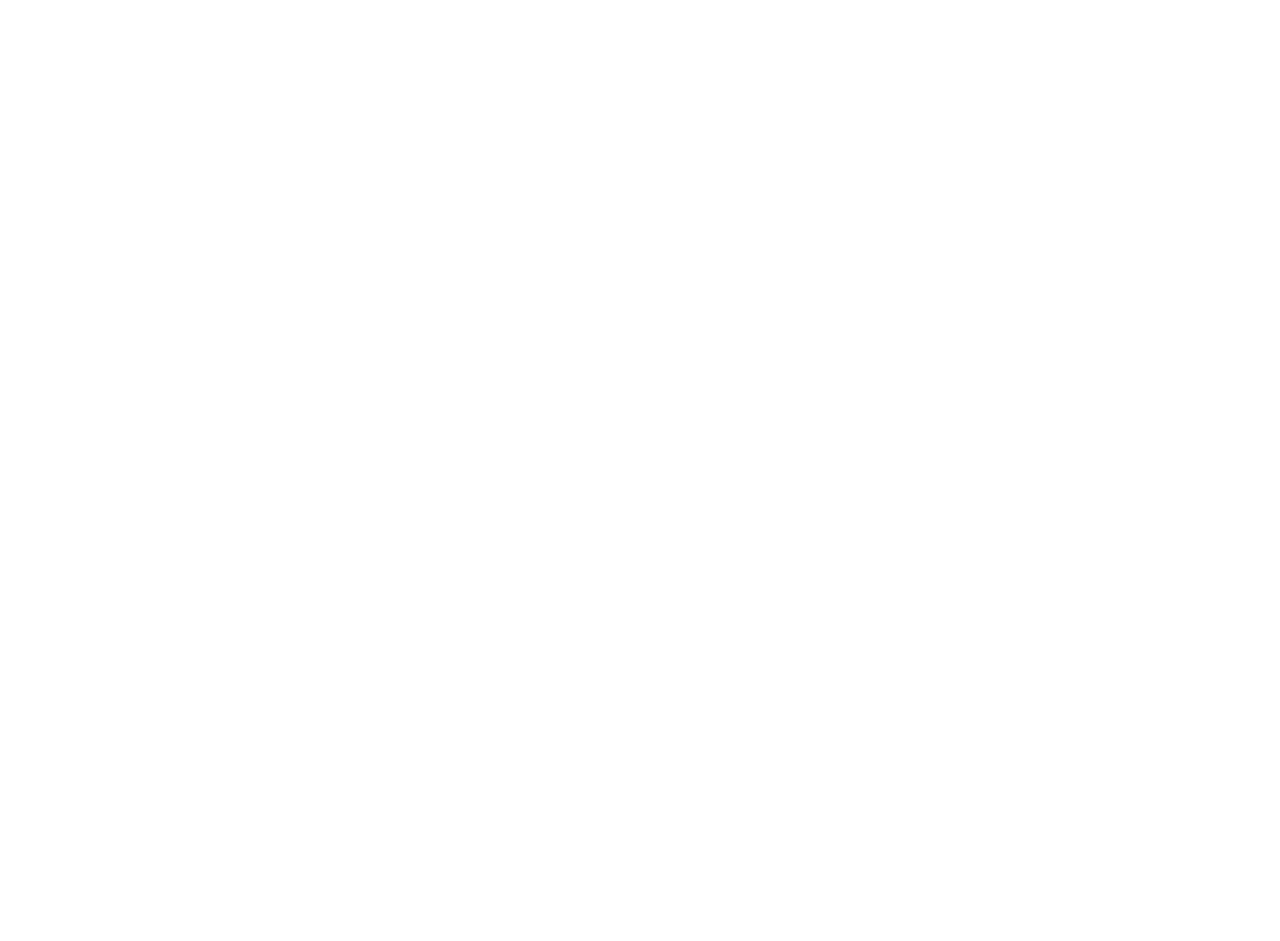
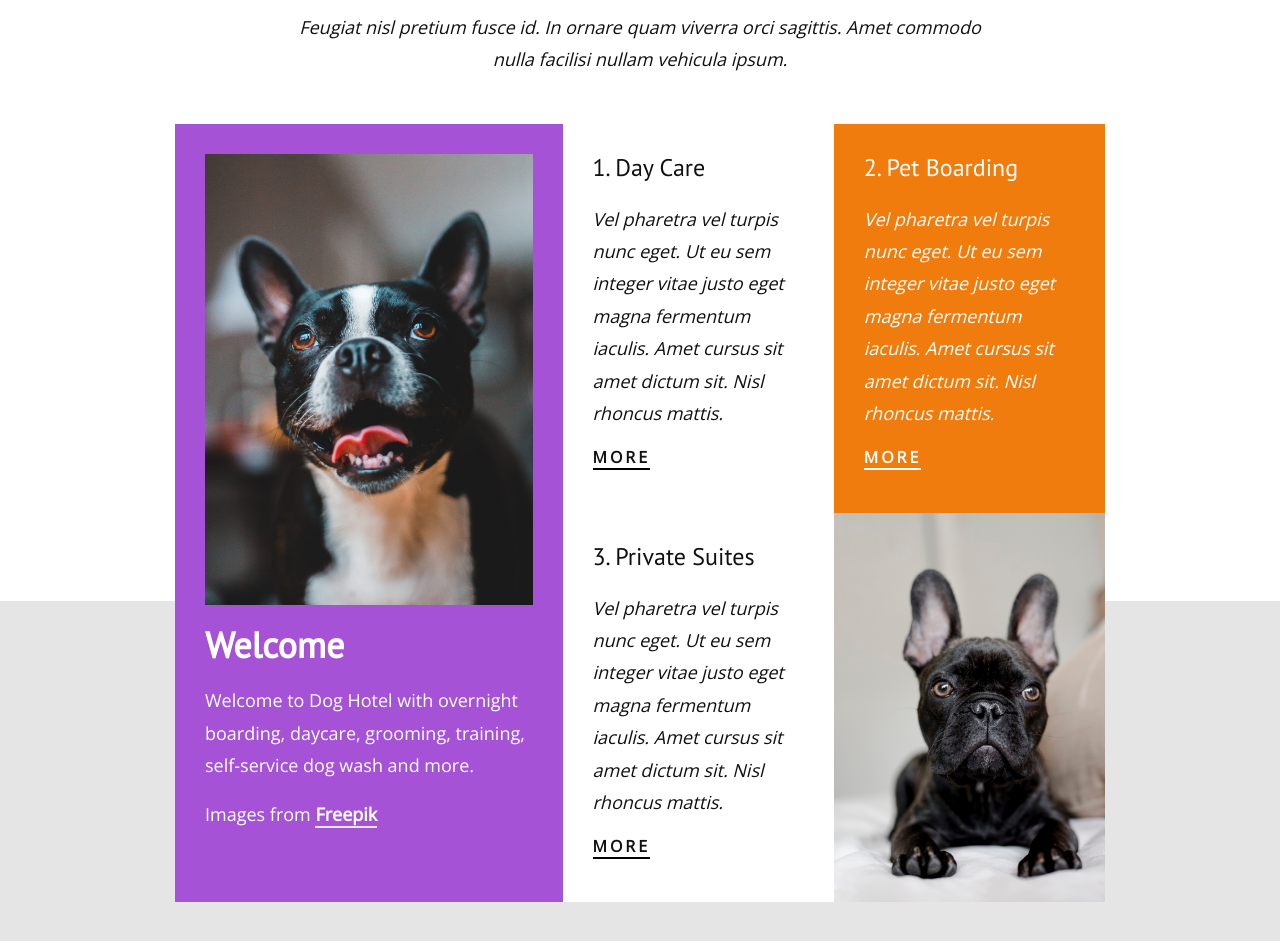
Before and after one commit to bongudth/myself-pets-stories, a Vue app: page / in a window 1280 px wide. Shown: the part 3780-4721 px from the top of the page. Before the commit the page ends 3612 px from the top, so only its background shows below. Built offline with nearby package versions, Linux system fonts and the light colour scheme.

Commit message:
:hammer: update dogcare

```diff
--- a/src/App.vue
+++ b/src/App.vue
@@ -5,6 +5,7 @@
     <SmallDogs />
     <DogTraining />
     <PetFood />
+    <DogCare />
   </div>
 </template>
 
@@ -14,6 +15,7 @@
 import SmallDogs from "./components/SmallDogs.vue";
 import DogTraining from "./components/DogTraining.vue";
 import PetFood from "./components/PetFood.vue";
+import DogCare from "./components/DogCare.vue";
 
 export default {
   name: "App",
@@ -23,6 +25,7 @@
     SmallDogs,
     DogTraining,
     PetFood,
+    DogCare,
   },
 };
 </script>
--- /dev/null
+++ b/src/components/DogCare.vue
@@ -0,0 +1,232 @@
+<template>
+  <div id="dog-care">
+    <h1>Dog Care</h1>
+    <div class="line"></div>
+    <p class="sub">
+      Feugiat nisl pretium fusce id. In ornare quam viverra orci sagittis. Amet
+      commodo nulla facilisi nullam vehicula ipsum.
+    </p>
+    <div class="background"></div>
+    <div class="content container">
+      <div class="col1">
+        <img
+          src="../assets/black-white-short-coated-dog_249578-9501.jpg"
+          alt="black-white-short-coated-dog_249578-9501"
+        />
+        <h2>Welcome</h2>
+        <p>
+          Welcome to Dog Hotel with overnight boarding, daycare, grooming,
+          training, self-service dog wash and more.
+        </p>
+        <span>Images from </span>
+        <a href="https://www.freepik.com/photos/dog">Freepik</a>
+      </div>
+      <div class="col2">
+        <div class="row">
+          <div class="block">
+            <h4>1. Day Care</h4>
+            <p>
+              Vel pharetra vel turpis nunc eget. Ut eu sem integer vitae justo
+              eget magna fermentum iaculis. Amet cursus sit amet dictum sit.
+              Nisl rhoncus mattis.
+            </p>
+            <a href="https://nicepage.com/">more</a>
+          </div>
+          <div class="block orange">
+            <h4>2. Pet Boarding</h4>
+            <p>
+              Vel pharetra vel turpis nunc eget. Ut eu sem integer vitae justo
+              eget magna fermentum iaculis. Amet cursus sit amet dictum sit.
+              Nisl rhoncus mattis.
+            </p>
+            <a href="https://nicepage.com/">more</a>
+          </div>
+        </div>
+        <div class="row">
+          <div class="block">
+            <h4>3. Private Suites</h4>
+            <p>
+              Vel pharetra vel turpis nunc eget. Ut eu sem integer vitae justo
+              eget magna fermentum iaculis. Amet cursus sit amet dictum sit.
+              Nisl rhoncus mattis.
+            </p>
+            <a href="https://nicepage.com/">more</a>
+          </div>
+          <img
+            src="../assets/portrait-adorable-little-doggie_23-2148316293.jpg"
+            alt="portrait-adorable-little-doggie_23-2148316293"
+          />
+        </div>
+      </div>
+    </div>
+  </div>
+</template>
+
+<script>
+export default {
+  name: "DogCare",
+};
+</script>
+
+<style lang="scss" scoped>
+#dog-care {
+  color: #111111;
+
+  h1 {
+    font-family: "PT Sans", sans-serif;
+    width: 715px;
+    font-size: 3.75rem;
+    font-weight: 700;
+    line-height: 1.1;
+    text-align: center;
+    margin: 70px auto 0;
+  }
+
+  .line {
+    height: 3px;
+    width: 121px;
+    border-bottom: 3px solid #000000;
+    transform-origin: right center;
+    margin: 20px auto 0;
+  }
+
+  .sub {
+    width: 682px;
+    font-size: 1.125rem;
+    font-style: italic;
+    font-weight: 400;
+    line-height: 1.8;
+    text-align: center;
+    margin: 20px auto 0;
+  }
+
+  .background {
+    background-color: #e5e5e5;
+    height: 396px;
+    margin-top: 525px;
+  }
+
+  .content {
+    display: flex;
+    height: 778px;
+    width: 75%;
+    margin: -873px auto 60px;
+
+    .col1 {
+      background-color: #a552d6;
+      color: #fff;
+      width: 41.66666667%;
+      padding: 30px;
+
+      img {
+        height: 451px;
+        width: 100%;
+        object-fit: cover;
+      }
+
+      h2,
+      p,
+      span {
+        margin-top: 20px;
+      }
+
+      h2 {
+        font-family: "PT Sans", sans-serif;
+        font-size: 2.25rem;
+        font-weight: 700;
+        line-height: 1.1;
+      }
+
+      p,
+      span,
+      a {
+        font-size: 1.125rem;
+        font-weight: 400;
+        line-height: 1.8;
+      }
+
+      a {
+        color: #fff;
+        border-bottom: 2px solid #e6e6e6;
+        font-weight: 700;
+        cursor: pointer;
+
+        &:hover {
+          color: #e6e6e6;
+          text-decoration: none;
+        }
+      }
+    }
+
+    .col2 {
+      display: flex;
+      flex-direction: column;
+      width: 58.33333333%;
+
+      .row {
+        display: flex;
+        background-color: #fff;
+        height: 50%;
+        margin: 0;
+
+        .block {
+          width: 50%;
+          padding: 30px;
+
+          h4 {
+            font-family: "PT Sans", sans-serif;
+            font-size: 1.5rem;
+            font-weight: 400;
+            line-height: 1.2;
+          }
+
+          p {
+            font-size: 1.125rem;
+            font-weight: 400;
+            font-style: italic;
+            line-height: 1.8;
+            margin-top: 20px;
+          }
+
+          a {
+            color: #111111;
+            font-weight: 600;
+            border-bottom: 2px solid #000;
+            text-transform: uppercase;
+            letter-spacing: 3px;
+            margin-top: 20px;
+            cursor: pointer;
+
+            &:hover {
+              color: #4d4d4d;
+              border-bottom: 2px solid #4d4d4d;
+              text-decoration: none;
+            }
+          }
+        }
+
+        .orange {
+          background-color: #f17c0e;
+          color: #fff;
+
+          a {
+            color: #fff;
+            border-bottom: 2px solid #fff;
+
+            &:hover {
+              text-decoration: none;
+            }
+          }
+        }
+
+        img {
+          height: 100%;
+          width: 50%;
+          object-fit: cover;
+          margin: 0;
+        }
+      }
+    }
+  }
+}
+</style>
```
